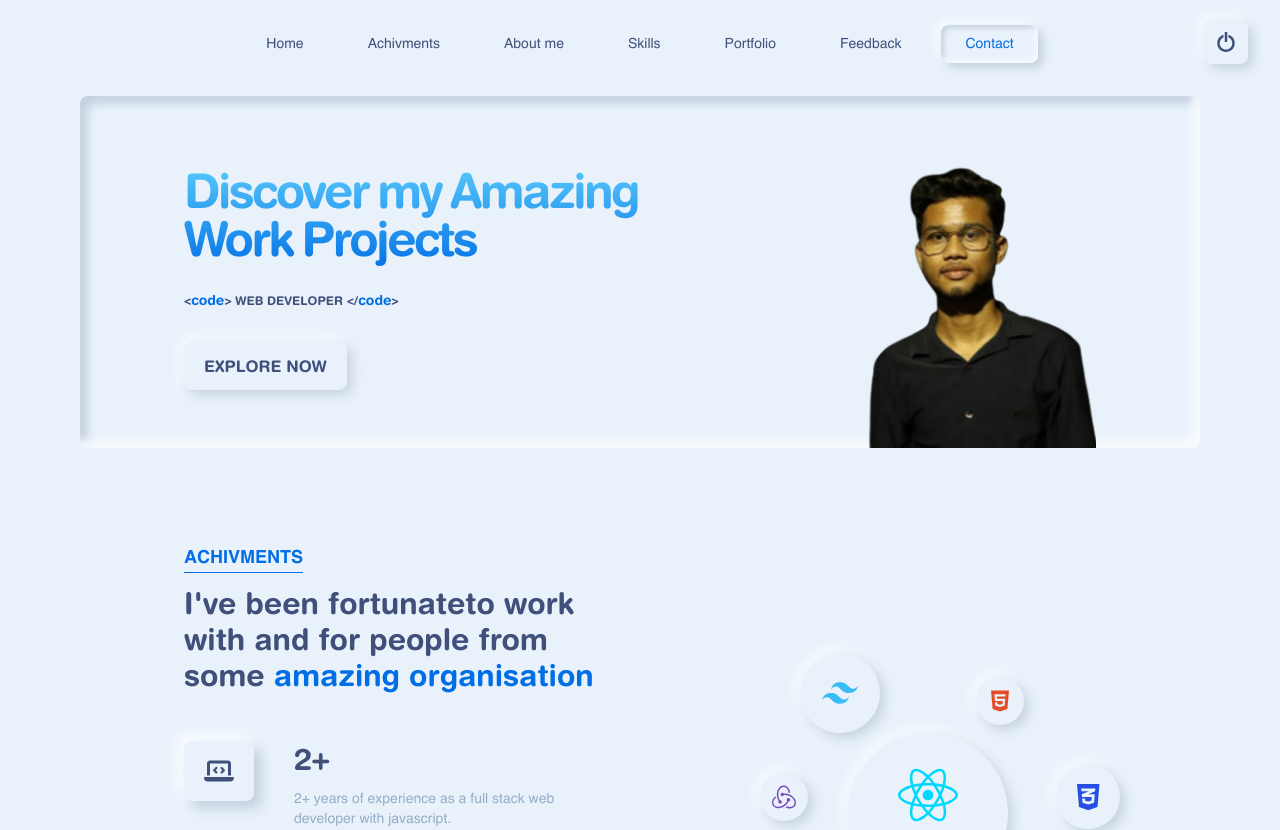
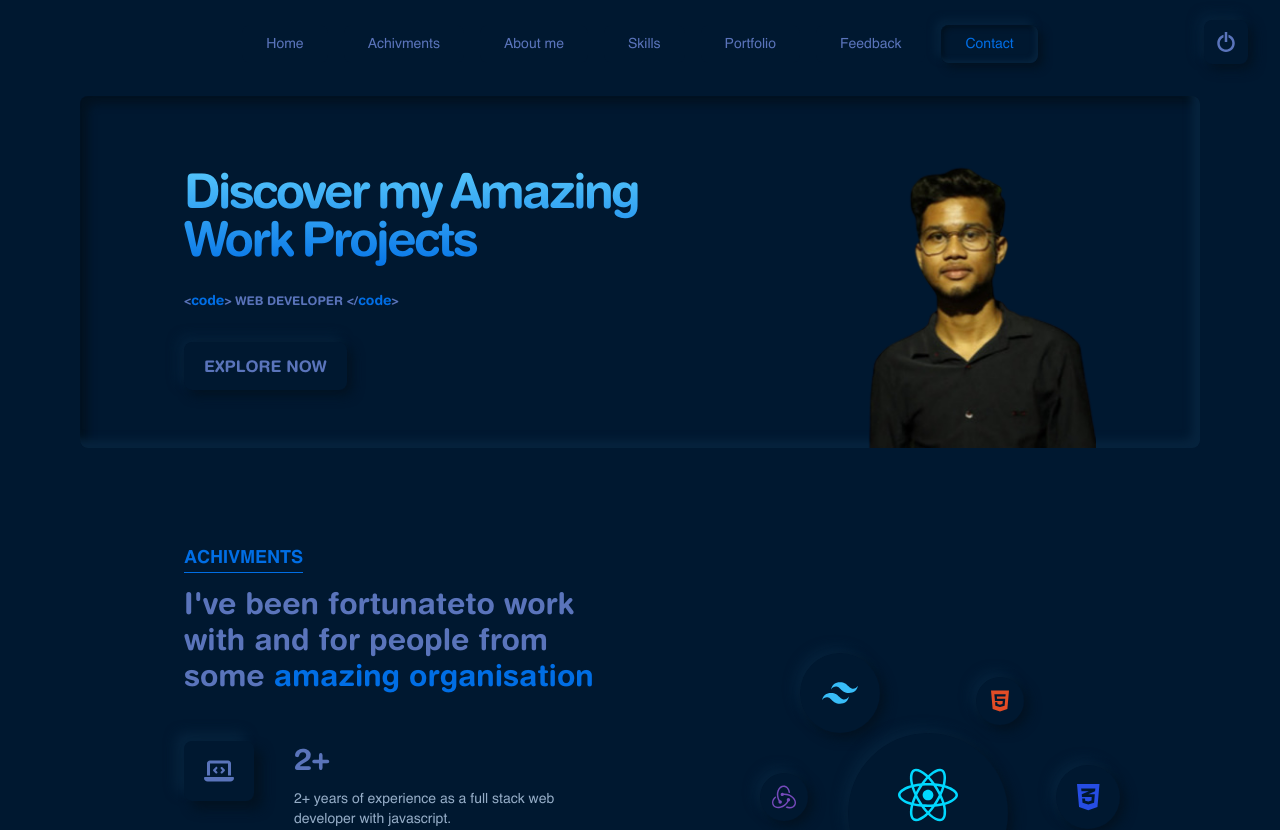
Before and after one commit to NabankurKamle/Portfolio-demo, a React (Create React App) app: page / in a window 1280 px wide. Shown: the top 830 px of the page. Built offline with nearby package versions, Linux system fonts and the light colour scheme.

Commit message:
Add Dark mode as default

```diff
--- a/src/App.jsx
+++ b/src/App.jsx
@@ -11,7 +11,7 @@ import Portfolio from "./components/Portfolio";
 import Skills from "./components/Skills";
 
 function App() {
-  const [darkmode, setDarkmode] = useState(false);
+  const [darkmode, setDarkmode] = useState(true);
   const [activeLink, setActiveLink] = useState(1);
 
   const handleDarkMode = () => setDarkmode(!darkmode);
```
